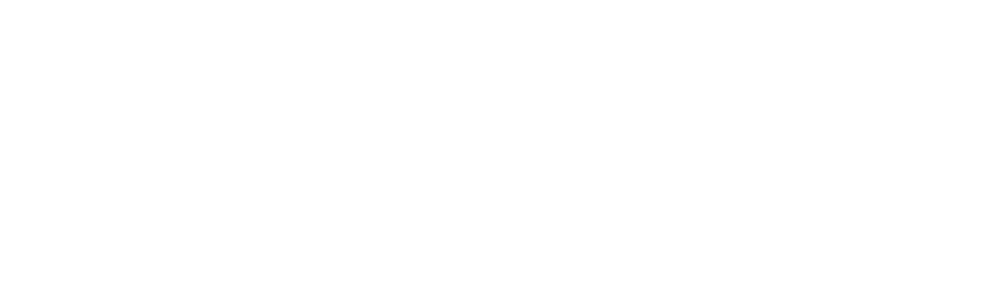
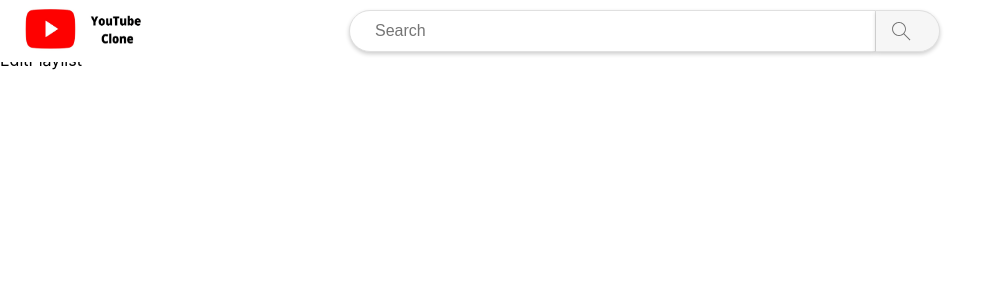
Before and after one commit to humbertoyusta/youtube-shared-playlists, a React (Create React App) app: page /playlists/1/edit in a window 1280 px wide. Before the commit this address had no page. Shown: the top 300 px of the page, without its empty margins (0-1003 px from the left). Built offline with nearby package versions, Linux system fonts and the light colour scheme.

Commit message:
feat/add-edit-playlist-route

```diff
--- /dev/null
+++ b/src/Routes/EditPlaylist/EditPlaylist.styled.ts
@@ -0,0 +1,3 @@
+import styled from "styled-components";
+
+export const PageWrapper = styled.div``;
--- /dev/null
+++ b/src/Routes/EditPlaylist/EditPlaylist.tsx
@@ -0,0 +1,7 @@
+export default function EditPlaylist() {
+    return (
+        <div>
+            EditPlaylist
+        </div>
+    );
+}
--- /dev/null
+++ b/src/Routes/EditPlaylist/index.ts
@@ -0,0 +1,3 @@
+import EditPlaylist from './EditPlaylist';
+
+export default EditPlaylist;
--- a/src/index.tsx
+++ b/src/index.tsx
@@ -2,24 +2,28 @@ import React from 'react';
 import ReactDOM from 'react-dom/client';
 import './index.css';
 import reportWebVitals from './reportWebVitals';
-import {BrowserRouter, Routes, Route} from "react-router-dom";
+import {BrowserRouter, Route, Routes} from "react-router-dom";
 import Search from "./Routes/Search";
 import Video from "./Routes/Video";
 import Layout from "./Routes/Layout";
 import Welcome from "./Routes/Welcome";
+import EditPlaylist from "./Routes/EditPlaylist";
+import PlayPlaylist from "./Routes/PlayPlaylist";
 
 const root = ReactDOM.createRoot(
-  document.getElementById('root') as HTMLElement
+    document.getElementById('root') as HTMLElement
 );
 root.render(
-  <React.StrictMode>
-      <BrowserRouter>
-          <Routes>
-              <Route path={"/"} element={<Layout />}>
-                  <Route path={"/"} element={<Welcome />} />
-                  <Route path={"/search"} element={<Search />} />
-                  <Route path={"/video/:videoId"} element={<Video />} />
-              </Route>
+    <React.StrictMode>
+        <BrowserRouter>
+            <Routes>
+                <Route path={"/"} element={<Layout/>}>
+                    <Route path={"/"} element={<Welcome/>}/>
+                    <Route path={"/search"} element={<Search/>}/>
+                    <Route path={"/video/:videoId"} element={<Video/>}/>
+                    <Route path={"/playlists/:playlistId/edit"} element={<EditPlaylist/>}/>
+                    <Route path={"/playlists/:playlistId/play"} element={<PlayPlaylist/>}/>
+                </Route>
           </Routes>
       </BrowserRouter>
   </React.StrictMode>
```
